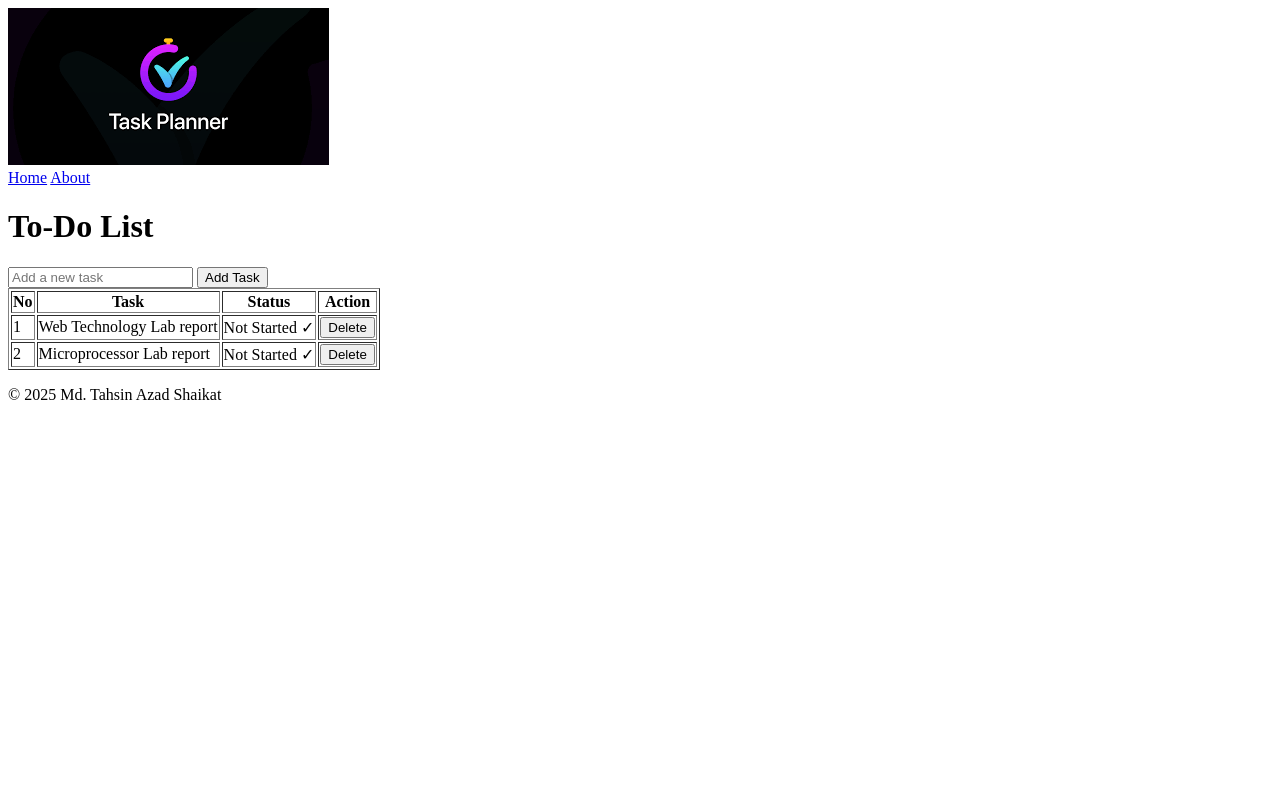
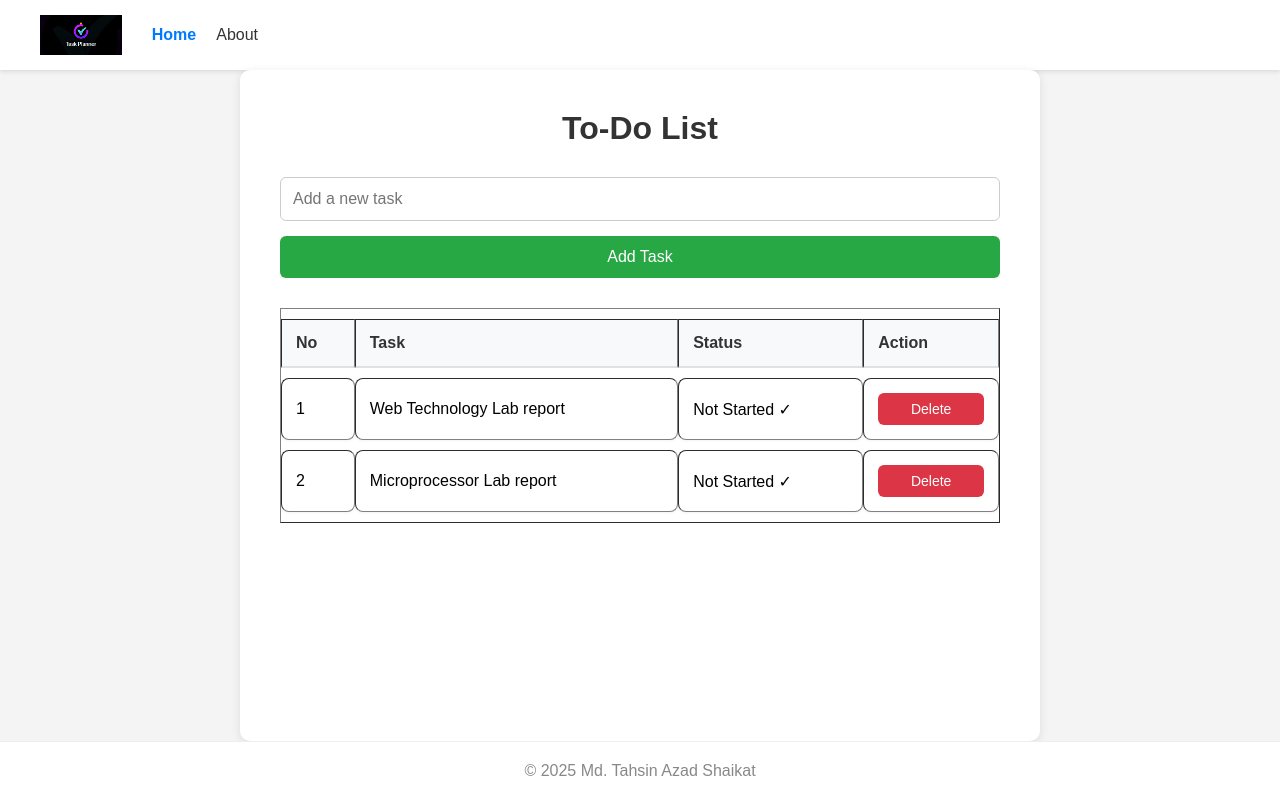
Before and after one commit to shaikat020/todo_web_app, a plain HTML site: page index.html in a window 1280 px wide. Drawn offline with Linux system fonts and the light colour scheme.

Commit message:
Lab report - 2: Create a page with style(HTML+CSS)

```diff
--- a/index.html
+++ b/index.html
@@ -4,7 +4,7 @@
   <meta charset="UTF-8" />
   <meta name="viewport" content="width=device-width, initial-scale=1.0" />
   <title>To-Do App</title>
-
+  <link rel="stylesheet" href="styles.css" />
   <link rel="icon" href="images/favicon.ico" type="image/x-icon" />
 </head>
 <body>
@@ -22,7 +22,7 @@
     </nav>
   </header>
 
-  <main class="container" border="1">
+  <main class="container">
     <h1>To-Do List</h1>
     <input type="text" id="taskInput" placeholder="Add a new task" />
     <button id="addTaskBtn">Add Task</button>
--- /dev/null
+++ b/styles.css
@@ -0,0 +1,216 @@
+/* Reset and Base */
+* {
+  box-sizing: border-box;
+  margin: 0;
+  padding: 0;
+}
+
+body {
+  font-family: Arial, sans-serif;
+  background-color: #f4f4f4;
+  min-height: 100vh;
+  display: flex;
+  flex-direction: column;
+}
+
+/* Navbar */
+.navbar {
+  display: flex;
+  align-items: center;
+  padding: 15px 40px;
+  background-color: #fff;
+  box-shadow: 0 2px 4px rgba(0, 0, 0, 0.1);
+}
+
+.nav-left {
+  display: flex;
+  align-items: center;
+  gap: 30px;
+}
+
+.logo {
+  height: 40px;
+}
+
+.nav-links {
+  display: flex;
+  gap: 20px;
+}
+
+.nav-links a {
+  text-decoration: none;
+  color: #333;
+  font-size: 16px;
+}
+
+.nav-links a.active {
+  font-weight: bold;
+  color: #007bff;
+}
+
+/* Main Container */
+main.container {
+  flex: 1;
+  padding: 40px;
+  max-width: 800px;
+  width: 100%;
+  margin: auto;
+  background-color: white;
+  border-radius: 10px;
+  box-shadow: 0 2px 10px rgba(0, 0, 0, 0.1);
+}
+
+/* Headings */
+h1 {
+  text-align: center;
+  margin-bottom: 30px;
+  color: #333;
+}
+
+/* Input + Button */
+input {
+  width: 100%;
+  padding: 12px;
+  margin-bottom: 15px;
+  border: 1px solid #ccc;
+  border-radius: 6px;
+  font-size: 16px;
+}
+
+button {
+  width: 100%;
+  padding: 12px;
+  border: none;
+  background-color: #28a745;
+  color: white;
+  font-size: 16px;
+  border-radius: 6px;
+  cursor: pointer;
+  transition: background 0.3s;
+}
+
+button:hover {
+  background-color: #218838;
+}
+
+/* Legacy Task List (not used but retained) */
+ul {
+  list-style: none;
+  padding: 0;
+  margin-top: 20px;
+}
+
+li {
+  display: flex;
+  justify-content: space-between;
+  align-items: center;
+  padding: 12px;
+  border: 1px solid #ddd;
+  border-radius: 6px;
+  margin-bottom: 10px;
+  background-color: #f9f9f9;
+}
+
+li span {
+  flex: 1;
+  margin-right: 10px;
+}
+
+li button {
+  background-color: #dc3545;
+  color: white;
+  border: none;
+  padding: 6px 10px;
+  border-radius: 4px;
+  cursor: pointer;
+}
+
+li button:hover {
+  background-color: #c82333;
+}
+
+/* Footer */
+footer {
+  text-align: center;
+  padding: 20px;
+  background-color: #fff;
+  color: #888;
+  border-top: 1px solid #eee;
+}
+
+/* Table Layout for Task List */
+#taskTable {
+  width: 100%;
+  border-collapse: separate;
+  border-spacing: 0 10px;
+  margin-top: 30px;
+}
+
+#taskTable th {
+  background-color: #f8f9fa;
+  color: #333;
+  padding: 14px;
+  text-align: left;
+  font-weight: 600;
+  border-bottom: 2px solid #dee2e6;
+}
+
+#taskTable td {
+  background-color: #fff;
+  padding: 14px;
+  border-radius: 8px;
+  box-shadow: 0 1px 3px rgba(0,0,0,0.05);
+  vertical-align: middle;
+}
+
+#taskTable tbody tr:hover td {
+  background-color: #f1f1f1;
+}
+
+/* Status Dropdown */
+.status-select {
+  padding: 6px 10px;
+  border-radius: 20px;
+  border: none;
+  font-size: 14px;
+  text-align: center;
+  font-weight: 500;
+  min-width: 120px;
+}
+
+/* Status Styles */
+.status-not-started {
+  background-color: #fff3cd;
+  color: #856404;
+}
+
+.status-pending {
+  background-color: #e2e3e5;
+  color: #383d41;
+}
+
+.status-in-progress {
+  background-color: #cce5ff;
+  color: #004085;
+}
+
+.status-completed {
+  background-color: #d4edda;
+  color: #155724;
+}
+
+/* Delete Button inside Table */
+#taskTable td button {
+  background-color: #dc3545;
+  color: white;
+  border: none;
+  padding: 8px 12px;
+  border-radius: 6px;
+  font-size: 14px;
+  cursor: pointer;
+  transition: background-color 0.3s;
+}
+
+#taskTable td button:hover {
+  background-color: #c82333;
+}
```
